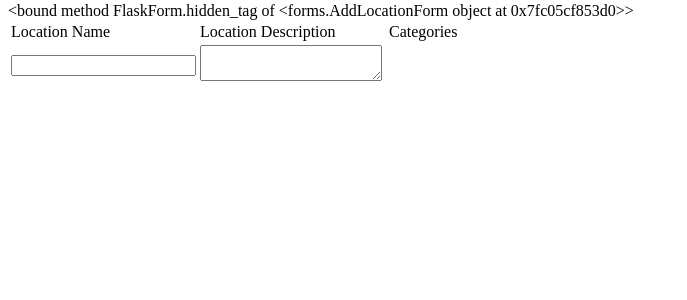
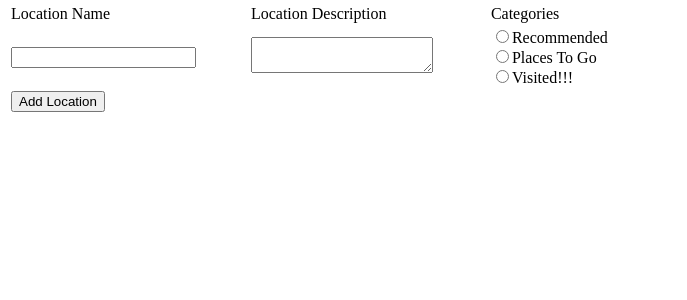
Before and after one commit to Haroon01/TouristAttractionsFlask, a Flask app: page /1 in a window 1280 px wide. Shown: the part 55-355 px from the top of the page, without its empty margins (0-687 px from the left). Run offline with Flask 2, Linux system fonts and the light colour scheme; parts of the project's set-up code (start-up, migrations or seed data) failed here and were passed over; some libraries are stand-ins or nearby versions.

Commit message:
bad request error

```diff
--- a/app.py
+++ b/app.py
@@ -5,7 +5,7 @@ from forms import AddLocationForm
 app = Flask(__name__)
 app.config['SECRET_KEY'] = 'SECRET_PROJECT'
 
-form = AddLocationForm()
+
 visit = Locations()
 categories = {"recommended": "Recommended", "tovisit": "Places To Go", "visited": "Visited!!!", }
 
@@ -25,28 +25,31 @@ def locations(category):
     elif action == DEL_ACTION:
       visit.delete(name)
 
+  form = AddLocationForm()
+
   ## Return the main template with variables
   return render_template("locations.html",
   category = category,
   categories = categories,
   locations = locations,
-  add_location = AddLocationForm())
+  add_location = form)
 
 @app.route("/add_location", methods=["POST"])
 def add_location():
   ## Validate and collect the form data
-
-  if True:
-      name=None
-      description=None
-      category=None
+  global category
+  add_form = AddLocationForm()
+  if add_form.validate_on_submit():
+      name = add_form.name.data
+      description = add_form.description.data
+      category = add_form.category.data
       visit.add(name, description, category)
 
   ## Redirect to locations route function
-  return ""
+  redirect(url_for("locations", category=category, _external=True, _scheme='https'))
 
 @app.route("/")
 def index():
 
   ## Redirect to locations route function
-  return ""
+  redirect(url_for("locations", category="recommended", _external=True, _scheme='https'))
--- a/templates/locations.html
+++ b/templates/locations.html
@@ -44,7 +44,7 @@
   </table>
 
   <form class="addform" action="{{ url_for('add_location') }}" method="POST"> <!-- set action attribute here -->
-    <!-- call hidden_tag() here -->{{ add_location.hidden_tag }}
+    <!-- call hidden_tag() here -->{{ add_location.hidden_tag() }}
     <table>
       <colgroup>
         <col style="width: 40%">
@@ -62,14 +62,14 @@
           <td>{{ add_location.description() }}</td> <!-- insert add_location description here -->
           <td>
             <!-- begin for loop here -->
-
-              <div></div> <!-- insert button here -->
+              {% for button in add_location.category %}
+              <div>{{ button }}{{ button.label }}</div> <!-- insert button here -->
             <!-- end for loop here -->
-
+              {% endfor %}
           </td>
         </tr>
         <tr>
-          <td></td> <!-- insert submit here -->
+          <td>{{ add_location.submit }}</td> <!-- insert submit here -->
         </tr>
       </tbody>
     </table>
```
